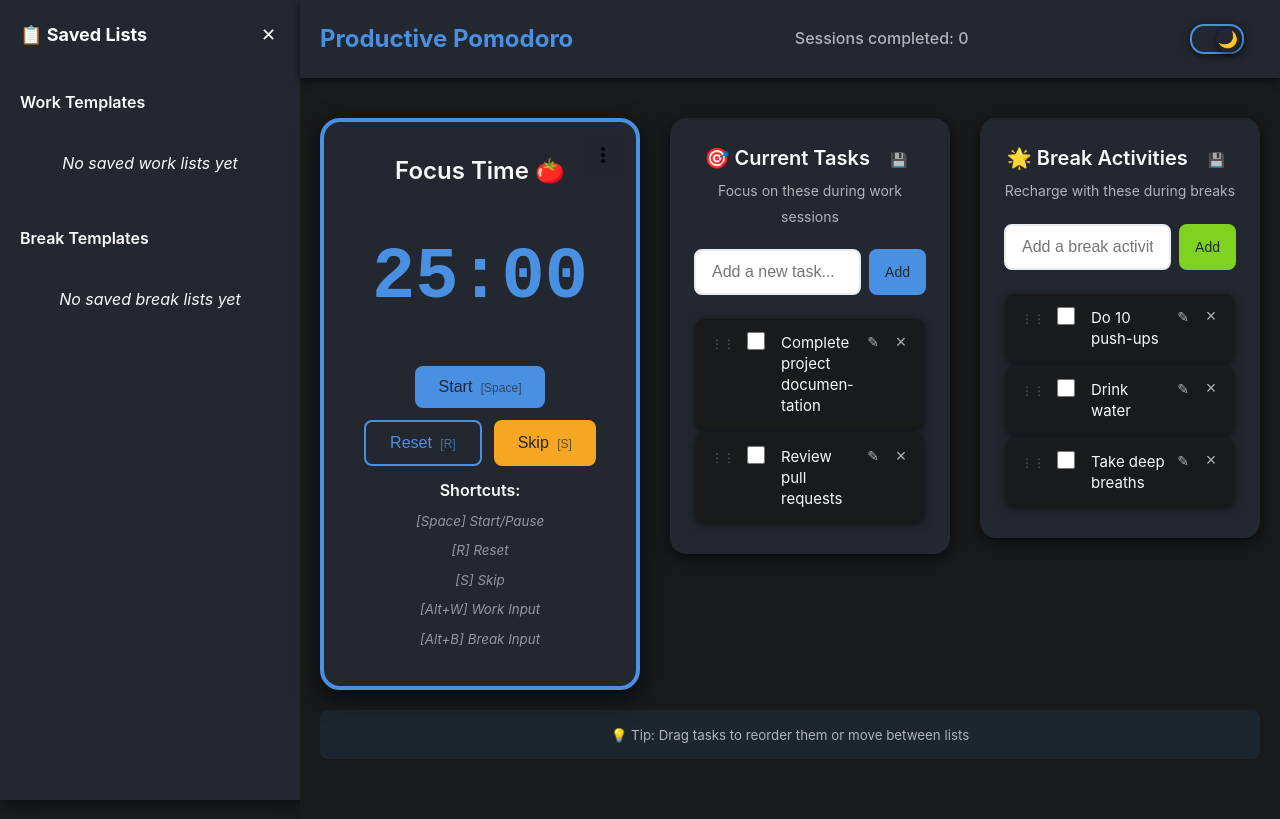
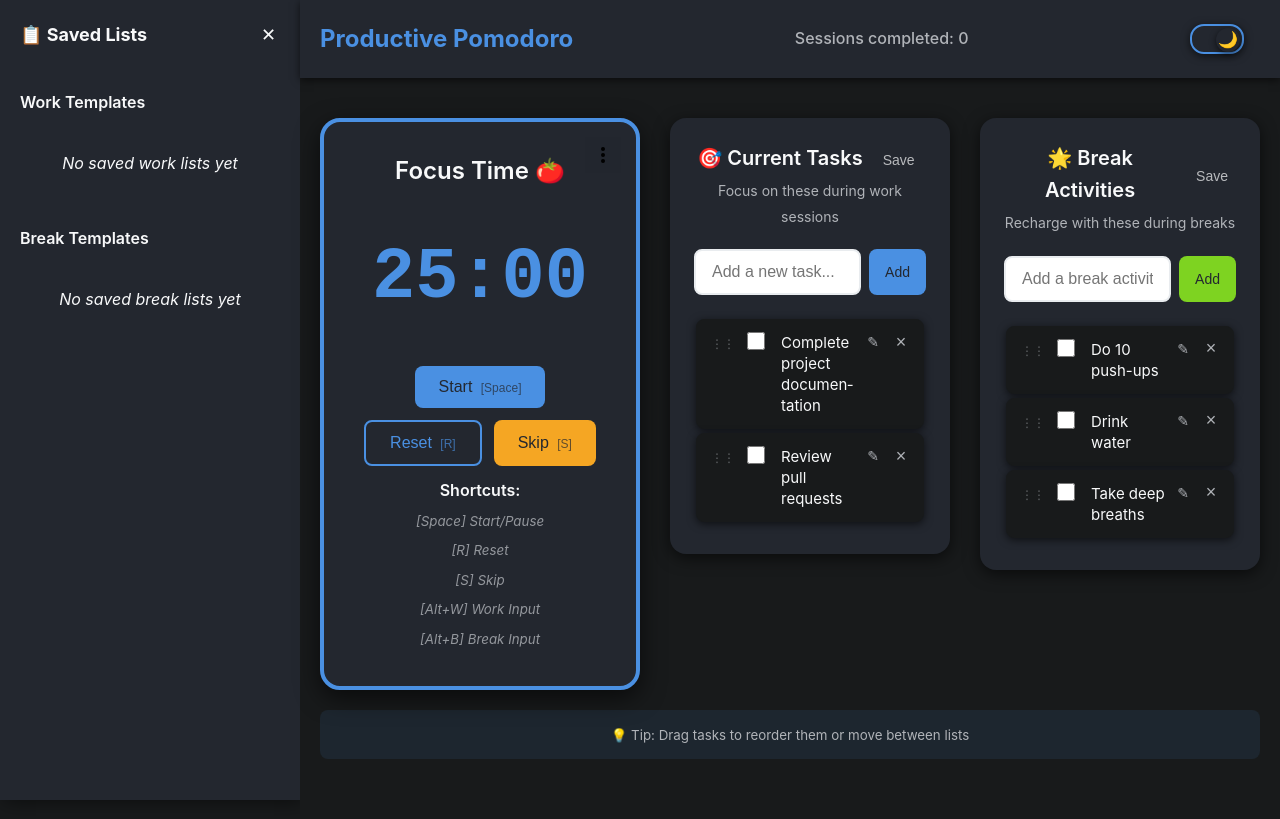
Before and after one commit to MattOrtner/productive-pomo, a React (Create React App) app: page / in a window 1280 px wide. Built offline with nearby package versions, Linux system fonts and the light colour scheme.

Commit message:
style: change floppy icons to save text

```diff
--- a/src/components/Dashboard.js
+++ b/src/components/Dashboard.js
@@ -883,7 +883,7 @@ const Dashboard = () => {
                         onClick={() => saveTemplate("work")}
                         title="Save as template"
                       >
-                        💾
+                        Save
                       </button>
                     </div>
                     <small>Focus on these during work sessions</small>
@@ -940,7 +940,7 @@ const Dashboard = () => {
                         onClick={() => saveTemplate("break")}
                         title="Save as template"
                       >
-                        💾
+                        Save
                       </button>
                     </div>
                     <small>Recharge with these during breaks</small>
```
